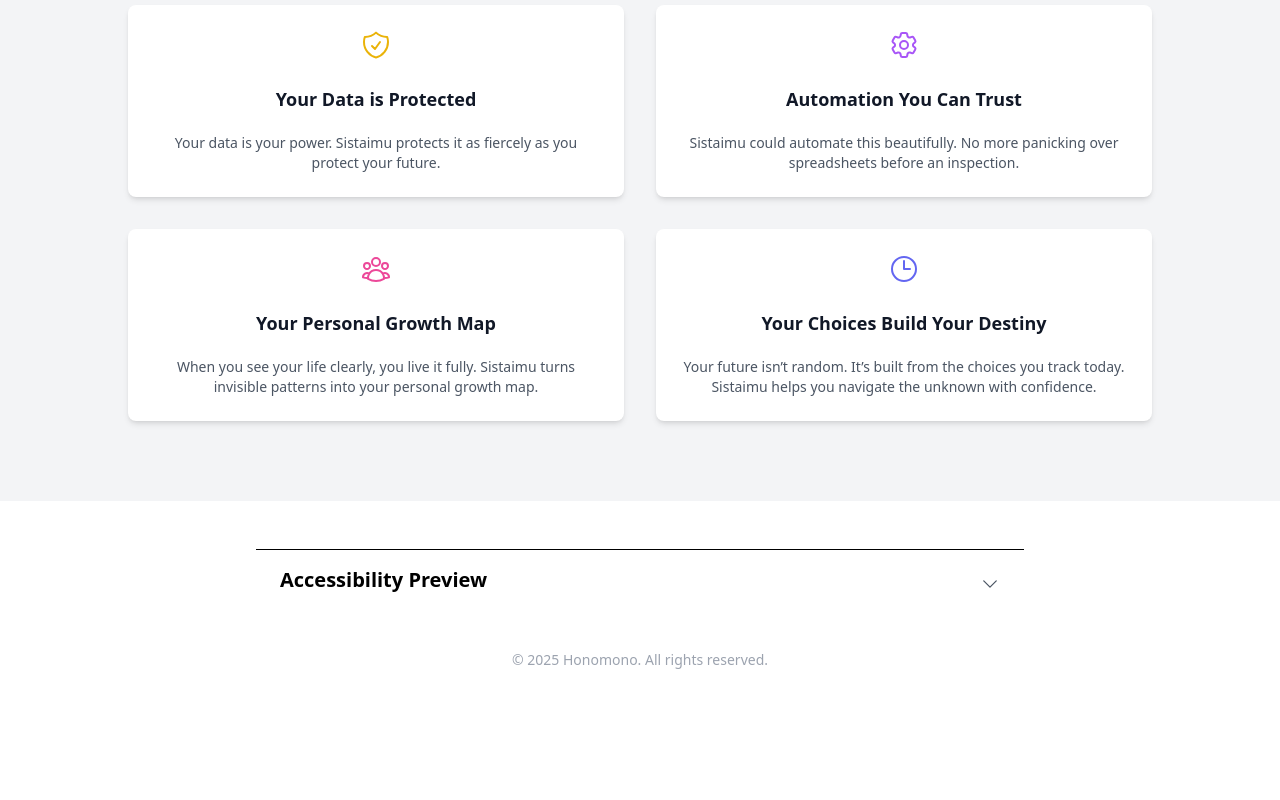
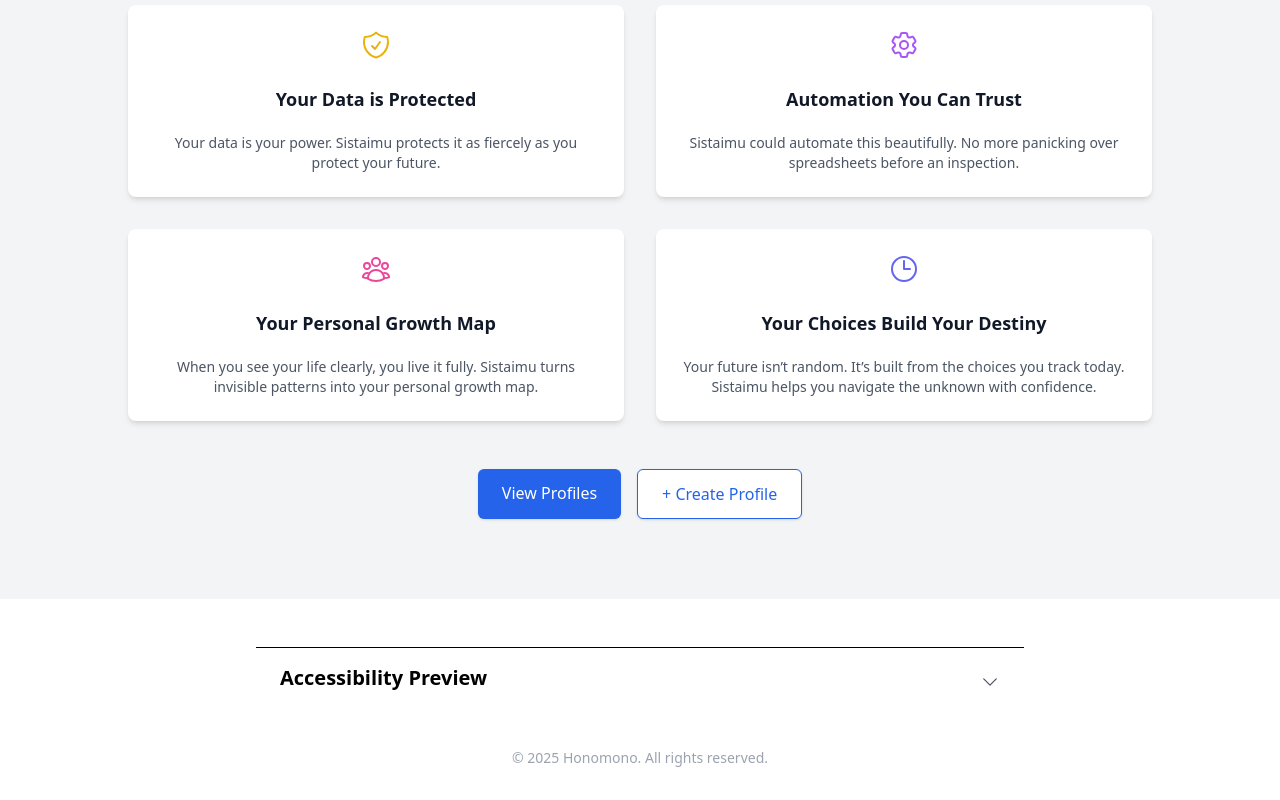
Before and after one commit to honomonodev/cv-portfolio, a Next.js app in the folder apps/cv-portfolio/: page / in a window 1280 px wide. Shown: the part 1444-2244 px from the top of the page. Before the commit the page ends 2146 px from the top, so only its background shows below. Built offline with nearby package versions, Linux system fonts and the light colour scheme.

Commit message:
feat: add reusable CTA
clean up Hero/About
CTAs with profile link correction

```diff
--- a/apps/cv-portfolio/src/components/sections/AboutSection.tsx
+++ b/apps/cv-portfolio/src/components/sections/AboutSection.tsx
@@ -8,6 +8,7 @@
   ShieldCheckIcon,
   ClockIcon,
 } from '@heroicons/react/24/outline';
+import CallToAction from '../ui/CallToAction';
 
 // 🔍 NOTE: Features array
 const features = [
@@ -90,7 +91,6 @@
               hover:scale-[1.02] transition-transform duration-300 ease-out
             "
           >
-            {/* 🔍 NOTE: Responsive icon sizing for all devices */}
             <Icon
               className={`h-6 w-6 sm:h-6 sm:w-6 md:h-8 md:w-8 ${color}`}
               aria-hidden="true"
@@ -104,6 +104,18 @@
           </div>
         ))}
       </div>
+      <div className="mt-12 flex flex-col sm:flex-row gap-4 justify-center">
+        <CallToAction
+          label="View Profiles"
+          href="/profile/roma"
+          variant="primary"
+        />
+        <CallToAction
+          label="+ Create Profile"
+          href="/dashboard"
+          variant="secondary"
+        />
+      </div>
     </section>
   );
 }
--- a/apps/cv-portfolio/src/components/sections/Hero.tsx
+++ b/apps/cv-portfolio/src/components/sections/Hero.tsx
@@ -1,6 +1,7 @@
 'use client';
 
 import { useEffect, useRef, useState } from 'react';
+import CallToAction from '../ui/CallToAction';
 
 export default function Hero() {
   const backgroundRef = useRef<HTMLDivElement>(null);
@@ -69,18 +70,12 @@
         </p>
 
         <div className="flex flex-col sm:flex-row gap-4 justify-center">
-          <a
-            href="#about"
-            className="px-6 py-3 bg-blue-600 text-white rounded-md shadow hover:bg-blue-700 focus:outline-none focus:ring-2 focus:ring-blue-500 focus:ring-offset-2 transition"
-          >
-            Learn More
-          </a>
-          <a
-            href="#about"
-            className="px-6 py-3 bg-white text-blue-600 border border-blue-600 rounded-md shadow hover:bg-gray-100 focus:outline-none focus:ring-2 focus:ring-blue-500 focus:ring-offset-2 transition dark:bg-gray-800 dark:text-white dark:border-white dark:hover:bg-gray-700"
-          >
-            Explore Demo
-          </a>
+          <CallToAction label="Learn More" href="#about" variant="primary" />
+          <CallToAction
+            label="Explore Demo"
+            href="/dashboard"
+            variant="secondary"
+          />
         </div>
       </div>
 
--- /dev/null
+++ b/apps/cv-portfolio/src/components/ui/CallToAction.tsx
@@ -0,0 +1,27 @@
+import Link from 'next/link';
+import clsx from 'clsx';
+
+export default function CallToAction({
+  label,
+  href,
+  variant = 'primary',
+}: {
+  label: string;
+  href: string;
+  variant?: 'primary' | 'secondary';
+}) {
+  const baseStyles =
+    'px-6 py-3 rounded-md shadow focus:outline-none focus:ring-2 focus:ring-offset-2 transition text-center';
+
+  const variants = {
+    primary: 'bg-blue-600 text-white hover:bg-blue-700 focus:ring-blue-500',
+    secondary:
+      'bg-white text-blue-600 border border-blue-600 hover:bg-gray-100 focus:ring-blue-500 dark:bg-gray-800 dark:text-white dark:border-white dark:hover:bg-gray-700',
+  };
+
+  return (
+    <Link href={href} className={clsx(baseStyles, variants[variant])}>
+      {label}
+    </Link>
+  );
+}
```
